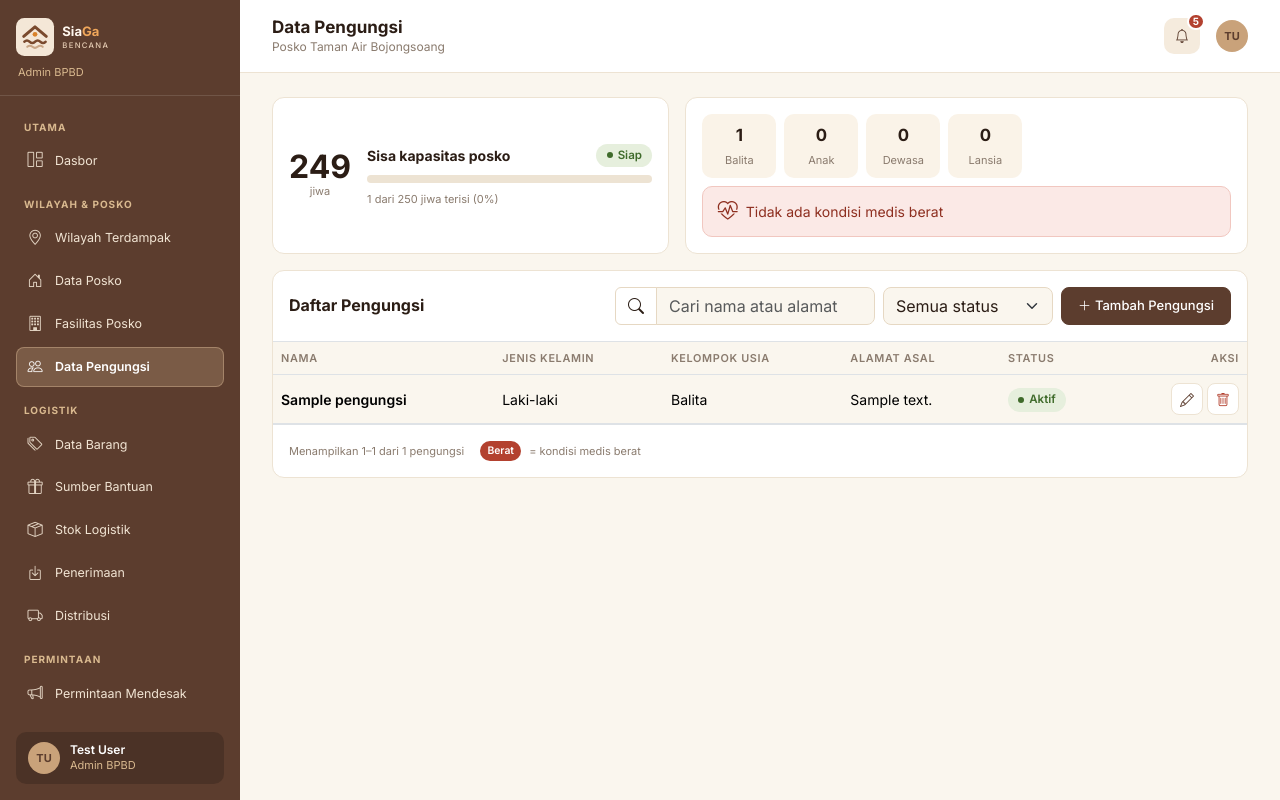
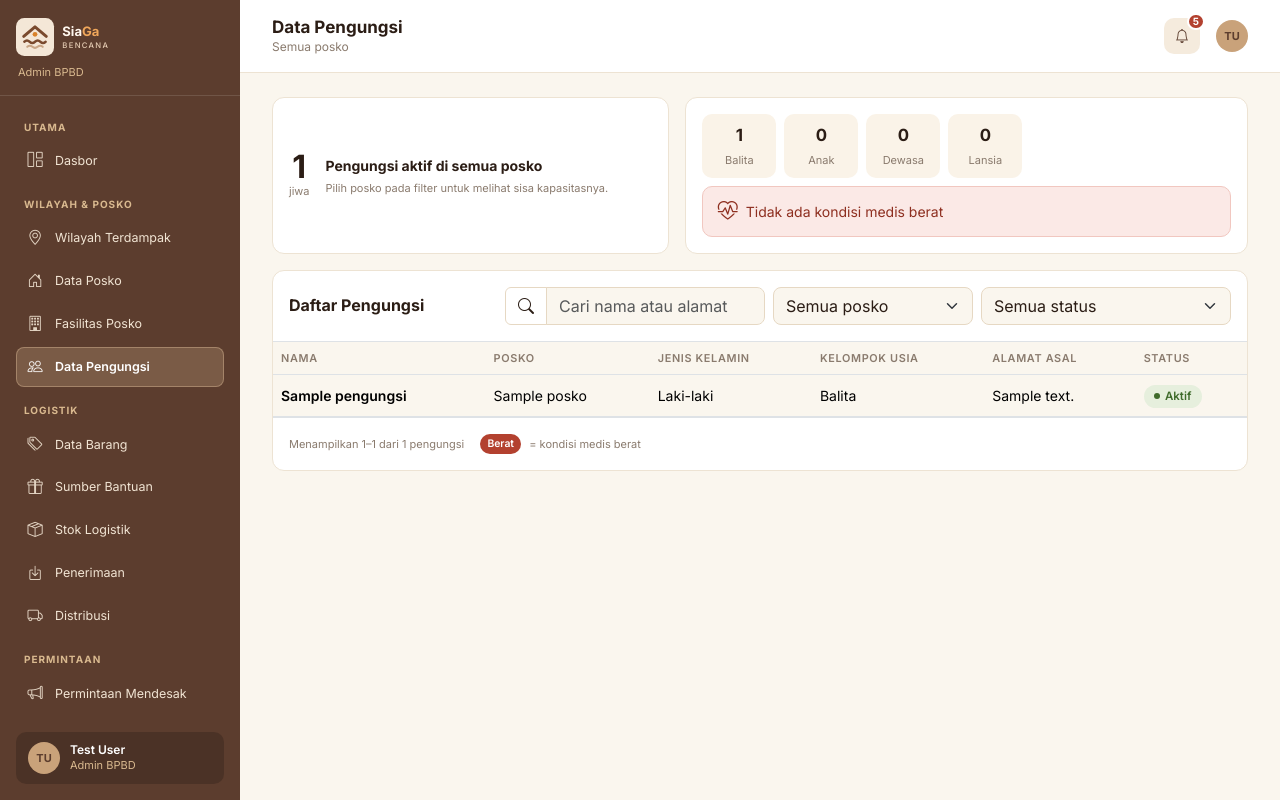
Before and after one commit to PPL-SI4807-KELA-A/SiaGa-Bencana, a Laravel app: page /relawan/pengungsi in a window 1280 px wide. Run offline with Laravel 12, Linux system fonts and the light colour scheme; a user stored in the database is signed in; data comes from the database, SQL or seed files in the repository; tables that the repository leaves empty hold one stand-in row (values such as "Sample post").

Commit message:
DAHIF-3 Kelola Data Pengungsi
Revisi beberapa bagian

```diff
--- a/app/Http/Controllers/PengungsiController.php
+++ b/app/Http/Controllers/PengungsiController.php
@@ -15,12 +15,18 @@ class PengungsiController extends Controller
 {
     public function index(Request $request): View
     {
-        $poskoId = Pengungsi::POSKO_DUMMY_ID;
+        $user = Auth::user();
+        $admin = Pengungsi::adalahAdmin($user);
+        abort_unless($admin || Pengungsi::bolehKelola($user), 403);
+
+        // Relawan: selalu posko miliknya. Admin: semua posko, boleh disaring lewat ?posko=
+        $poskoId = $admin ? ((int) $request->query('posko') ?: null) : (int) $user->posko_id;
+        $dasar = fn () => Pengungsi::query()->when($poskoId, fn ($q) => $q->where('posko_id', $poskoId));
+
         $cari = trim((string) $request->query('q', ''));
         $status = (string) $request->query('status', '');
 
-        $pengungsi = Pengungsi::query()
-            ->where('posko_id', $poskoId)
+        $pengungsi = $dasar()
             ->when($cari !== '', function ($q) use ($cari) {
                 $like = '%'.str_replace(['\\', '%', '_'], ['\\\\', '\\%', '\\_'], $cari).'%';
                 $q->where(fn ($w) => $w->where('nama', 'like', $like)->orWhere('alamat_asal', 'like', $like));
@@ -30,16 +36,32 @@ class PengungsiController extends Controller
             ->paginate(10)
             ->withQueryString();
 
-        $perUsia = Pengungsi::query()
-            ->where('posko_id', $poskoId)
+        $perUsia = $dasar()
             ->where('status', 'Aktif')
             ->selectRaw('kelompok_usia, count(*) as total')
             ->groupBy('kelompok_usia')
             ->pluck('total', 'kelompok_usia');
 
+        $posko = $poskoId ? Pengungsi::infoPosko($poskoId) : null;
+        $namaPosko = Pengungsi::daftarNamaPosko();
+
+        $daftarPosko = [];
+        if ($admin) {
+            foreach (Pengungsi::query()->distinct()->orderBy('posko_id')->pluck('posko_id') as $id) {
+                $daftarPosko[$id] = $namaPosko[$id] ?? 'Posko #'.$id;
+            }
+        }
+
         return view('pengungsi.index', [
             'pengungsi' => $pengungsi,
-            'posko' => Pengungsi::infoPosko($poskoId),
+            'admin' => $admin,
+            'bisaKelola' => ! $admin,
+            'posko' => $posko,
+            'poskoId' => $poskoId,
+            'subjudul' => $posko['nama'] ?? 'Semua posko',
+            'totalAktif' => $dasar()->where('status', 'Aktif')->count(),
+            'namaPosko' => $namaPosko,
+            'daftarPosko' => $daftarPosko,
             'perUsia' => $perUsia,
             'beratIds' => $this->idKondisiBerat($poskoId),
             'cari' => $cari,
@@ -54,7 +76,7 @@ class PengungsiController extends Controller
     {
         Pengungsi::create([
             ...$request->validated(),
-            'posko_id' => Pengungsi::POSKO_DUMMY_ID,
+            'posko_id' => (int) Auth::user()->posko_id,
             'dicatat_oleh' => Auth::id(),
         ]);
 
@@ -65,7 +87,7 @@ class PengungsiController extends Controller
 
     public function update(PengungsiRequest $request, Pengungsi $pengungsi): RedirectResponse
     {
-        abort_unless($pengungsi->posko_id === Pengungsi::POSKO_DUMMY_ID, 404);
+        abort_unless((int) $pengungsi->posko_id === (int) Auth::user()->posko_id, 404);
 
         $pengungsi->update($request->validated());
 
@@ -76,7 +98,8 @@ class PengungsiController extends Controller
 
     public function destroy(Pengungsi $pengungsi): RedirectResponse
     {
-        abort_unless($pengungsi->posko_id === Pengungsi::POSKO_DUMMY_ID, 404);
+        abort_unless(Pengungsi::bolehKelola(Auth::user()), 403);
+        abort_unless((int) $pengungsi->posko_id === (int) Auth::user()->posko_id, 404);
 
         $pengungsi->delete();
 
@@ -87,11 +110,11 @@ class PengungsiController extends Controller
 
     /**
      * ID pengungsi aktif dengan catatan kondisi medis Berat (tabel PBI-11).
-     * Kosong bila tabel kondisi_medis belum ada, tanpa foreign key.
+     * Kosong bila tabel kondisi_medis belum ada. Tanpa foreign key.
      *
      * @return array<int, int>
      */
-    private function idKondisiBerat(int $poskoId): array
+    private function idKondisiBerat(?int $poskoId): array
     {
         if (! Schema::hasTable('kondisi_medis')
             || ! Schema::hasColumns('kondisi_medis', ['pengungsi_id', 'tingkat_kondisi'])) {
@@ -100,7 +123,7 @@ class PengungsiController extends Controller
 
         return DB::table('kondisi_medis')
             ->join('pengungsi', 'pengungsi.id', '=', 'kondisi_medis.pengungsi_id')
-            ->where('pengungsi.posko_id', $poskoId)
+            ->when($poskoId, fn ($q) => $q->where('pengungsi.posko_id', $poskoId))
             ->where('pengungsi.status', 'Aktif')
             ->where('kondisi_medis.tingkat_kondisi', 'Berat')
             ->distinct()
--- a/app/Models/Pengungsi.php
+++ b/app/Models/Pengungsi.php
@@ -4,8 +4,6 @@ namespace App\Models;
 
 use Illuminate\Database\Eloquent\Casts\Attribute;
 use Illuminate\Database\Eloquent\Model;
-use Illuminate\Support\Facades\DB;
-use Illuminate\Support\Facades\Schema;
 
 class Pengungsi extends Model
 {
@@ -13,26 +11,16 @@ class Pengungsi extends Model
 
     public const KELOMPOK_USIA = ['Balita', 'Anak', 'Dewasa', 'Lansia'];
 
-    public const STATUS = ['Aktif', 'Pindah Posko', 'Kembali ke Rumah', 'Dirujuk'];
+    public const STATUS = ['Aktif', 'Pindah Posko', 'Kembali ke Rumah', 'Dirujuk ke Fasilitas Kesehatan'];
 
     public const WARNA_STATUS = [
         'Aktif' => 'pill-aktif',
         'Pindah Posko' => 'pill-warn',
-        'Dirujuk' => 'pill-warn',
+        'Dirujuk ke Fasilitas Kesehatan' => 'pill-warn',
         'Kembali ke Rumah' => 'pill-muted',
     ];
 
-    /**
-     * Sementara belum ada login Relawan dan tabel posko (PBI-02 milik Dhafa),
-     * semua pengungsi dicatat di satu posko dummy ini.
-     */
-    public const POSKO_DUMMY_ID = 1;
-
-    public const POSKO_DUMMY = [
-        'nama' => 'Posko Taman Air Bojongsoang',
-        'wilayah' => 'Kec. Bojongsoang',
-        'kapasitas' => 250,
-    ];
+    public const PERAN_ADMIN = 'Admin BPBD';
 
     protected $table = 'pengungsi';
 
@@ -62,28 +50,35 @@ class Pengungsi extends Model
         return Attribute::make(set: fn ($v) => ($v === null || trim((string) $v) === '') ? null : trim((string) $v));
     }
 
+    public static function adalahAdmin($user): bool
+    {
+        return $user !== null && $user->role === self::PERAN_ADMIN;
+    }
+
+    /** Boleh tambah/ubah/hapus: akun non-Admin yang punya posko_id (Relawan Posko). */
+    public static function bolehKelola($user): bool
+    {
+        return $user !== null && ! self::adalahAdmin($user) && (int) $user->posko_id > 0;
+    }
+
+    /** Peta id posko => nama posko, dibaca dari tabel posko. */
+    public static function daftarNamaPosko(): array
+    {
+        return Posko::query()->pluck('nama_posko', 'id')->all();
+    }
+
     /**
-     * Ringkasan kapasitas posko. Memakai tabel `posko` (PBI-02) bila sudah ada,
-     * kalau belum memakai data dummy di POSKO_DUMMY. Tidak ada foreign key.
+     * Ringkasan kapasitas satu posko. Membaca kolom nama_posko, kapasitas, dan
+     * status_operasional dari tabel posko (PBI-02), tanpa foreign key.
      */
     public static function infoPosko(int $poskoId): array
     {
-        $nama = self::POSKO_DUMMY['nama'];
-        $wilayah = self::POSKO_DUMMY['wilayah'];
-        $kapasitas = self::POSKO_DUMMY['kapasitas'];
-        $beroperasi = true;
+        $posko = Posko::query()->find($poskoId);
 
-        if (Schema::hasTable('posko')
-            && Schema::hasColumns('posko', ['id', 'nama', 'kapasitas_maksimum', 'beroperasi'])) {
-            $row = DB::table('posko')->where('id', $poskoId)->first();
-
-            if ($row) {
-                $nama = $row->nama;
-                $kapasitas = (int) $row->kapasitas_maksimum;
-                $beroperasi = (bool) $row->beroperasi;
-                $wilayah = '';
-            }
-        }
+        $ditemukan = $posko !== null;
+        $nama = $posko?->nama_posko ?? 'Posko #'.$poskoId;
+        $kapasitas = (int) ($posko?->kapasitas ?? 0);
+        $beroperasi = $posko?->status_operasional === 'Beroperasi';
 
         $terisi = static::query()->where('posko_id', $poskoId)->where('status', 'Aktif')->count();
         $sisa = max($kapasitas - $terisi, 0);
@@ -97,6 +92,6 @@ class Pengungsi extends Model
             $label = 'Siap';
         }
 
-        return compact('nama', 'wilayah', 'kapasitas', 'beroperasi', 'terisi', 'sisa', 'persen', 'label');
+        return compact('ditemukan', 'nama', 'kapasitas', 'beroperasi', 'terisi', 'sisa', 'persen', 'label');
     }
 }
--- a/resources/views/pengungsi/index.blade.php
+++ b/resources/views/pengungsi/index.blade.php
@@ -2,16 +2,18 @@
 
 @section('title', 'Data Pengungsi')
 @section('judul', 'Data Pengungsi')
-@section('subjudul', $posko['nama'])
+@section('subjudul', $subjudul)
 @section('menu_aktif', 'pengungsi')
 
 @php
     $editId = old('_pengungsi_id');
-    $bukaModal = $errors->any() && $editId !== null;
+    $bukaModal = $bisaKelola && $errors->any() && $editId !== null;
     $modalEdit = $bukaModal && $editId !== 'baru';
     $formAction = $modalEdit ? route('pengungsi.update', $editId) : route('pengungsi.store');
-    $warnaBadge = ['Siap' => 'badge-siap', 'Hampir Penuh' => 'badge-hampir', 'Penuh' => 'badge-penuh'][$posko['label']];
-    $warnaBar = ['Siap' => '#4F7A3A', 'Hampir Penuh' => '#C98512', 'Penuh' => '#B3412F'][$posko['label']];
+    if ($posko) {
+        $warnaBadge = ['Siap' => 'badge-siap', 'Hampir Penuh' => 'badge-hampir', 'Penuh' => 'badge-penuh'][$posko['label']];
+        $warnaBar = ['Siap' => '#4F7A3A', 'Hampir Penuh' => '#C98512', 'Penuh' => '#B3412F'][$posko['label']];
+    }
     $jumlahBerat = count($beratIds);
 @endphp
 
@@ -57,6 +59,7 @@
     {{-- RINGKASAN: sisa kapasitas + kelompok usia + kondisi berat (Gambar 4.7) --}}
     <div class="row g-3 mb-3">
         <div class="col-lg-5">
+            @if ($posko)
             <div class="sg-card p-3 h-100 d-flex align-items-center gap-3">
                 <div class="text-center">
                     <div class="big-num">{{ $posko['sisa'] }}</div>
@@ -73,6 +76,18 @@
                     <div class="stat-label mt-2">{{ $posko['terisi'] }} dari {{ $posko['kapasitas'] }} jiwa terisi ({{ $posko['persen'] }}%)</div>
                 </div>
             </div>
+            @else
+            <div class="sg-card p-3 h-100 d-flex align-items-center gap-3">
+                <div class="text-center">
+                    <div class="big-num">{{ $totalAktif }}</div>
+                    <div class="stat-label">jiwa</div>
+                </div>
+                <div>
+                    <span class="fw-bold">Pengungsi aktif di semua posko</span>
+                    <div class="stat-label mt-1">Pilih posko pada filter untuk melihat sisa kapasitasnya.</div>
+                </div>
+            </div>
+            @endif
         </div>
         <div class="col-lg-7">
             <div class="sg-card p-3 h-100 d-flex flex-wrap align-items-center gap-2">
@@ -105,15 +120,25 @@
                     <span class="input-group-text bg-white" style="border-color:#E6D8C3;"><i class="bi bi-search"></i></span>
                     <input type="search" name="q" value="{{ $cari }}" class="form-control" placeholder="Cari nama atau alamat" aria-label="Cari nama atau alamat">
                 </div>
-                <select name="status" class="form-select" style="width: 170px;" aria-label="Filter status" onchange="this.form.submit()">
+                @if ($admin)
+                    <select name="posko" class="form-select" style="width: 200px;" aria-label="Filter posko" onchange="this.form.submit()">
+                        <option value="">Semua posko</option>
+                        @foreach ($daftarPosko as $idPosko => $labelPosko)
+                            <option value="{{ $idPosko }}" @selected((int) $poskoId === (int) $idPosko)>{{ $labelPosko }}</option>
+                        @endforeach
+                    </select>
+                @endif
+                <select name="status" class="form-select" style="width: 250px;" aria-label="Filter status" onchange="this.form.submit()">
                     <option value="">Semua status</option>
                     @foreach ($statusList as $s)
                         <option value="{{ $s }}" @selected($filterStatus === $s)>{{ $s }}</option>
                     @endforeach
                 </select>
-                <button type="button" class="btn btn-sg" data-bs-toggle="modal" data-bs-target="#modalPengungsi">
-                    <i class="bi bi-plus-lg me-1"></i>Tambah Pengungsi
-                </button>
+                @if ($bisaKelola)
+                    <button type="button" class="btn btn-sg" data-bs-toggle="modal" data-bs-target="#modalPengungsi">
+                        <i class="bi bi-plus-lg me-1"></i>Tambah Pengungsi
+                    </button>
+                @endif
             </form>
         </div>
 
@@ -128,11 +153,12 @@
                     <thead>
                         <tr>
                             <th>Nama</th>
+                            @if ($admin)<th>Posko</th>@endif
                             <th>Jenis Kelamin</th>
                             <th>Kelompok Usia</th>
                             <th>Alamat Asal</th>
                             <th>Status</th>
-                            <th class="text-end">Aksi</th>
+                            @if ($bisaKelola)<th class="text-end">Aksi</th>@endif
                         </tr>
                     </thead>
                     <tbody>
@@ -144,10 +170,12 @@
                                         <span class="chip-berat"><i class="bi bi-heart-pulse-fill me-1"></i>Berat</span>
                                     @endif
                                 </td>
+                                @if ($admin)<td>{{ $namaPosko[$p->posko_id] ?? 'Posko #'.$p->posko_id }}</td>@endif
                                 <td>{{ $p->jenis_kelamin }}</td>
                                 <td>{{ $p->kelompok_usia }}</td>
                                 <td>{{ $p->alamat_asal }}</td>
                                 <td><span class="pill {{ \App\Models\Pengungsi::WARNA_STATUS[$p->status] ?? 'pill-muted' }}">{{ $p->status }}</span></td>
+                                @if ($bisaKelola)
                                 <td class="text-end text-nowrap">
                                     <button type="button" class="btn-icon" data-bs-toggle="modal" data-bs-target="#modalPengungsi"
                                             data-update-url="{{ route('pengungsi.update', $p) }}"
@@ -164,6 +192,7 @@
                                             data-nama="{{ $p->nama }}"
                                             aria-label="Hapus {{ $p->nama }}"><i class="bi bi-trash"></i></button>
                                 </td>
+                                @endif
                             </tr>
                         @endforeach
                     </tbody>
@@ -180,6 +209,7 @@
     </div>
 </div>
 
+@if ($bisaKelola)
 {{-- MODAL TAMBAH / UBAH (Gambar 4.8) --}}
 <div class="modal fade" id="modalPengungsi" tabindex="-1" aria-labelledby="judulModalPengungsi" aria-hidden="true">
     <div class="modal-dialog modal-dialog-centered modal-lg">
@@ -260,7 +290,7 @@
                         @error('status')
                             <div class="invalid-feedback">{{ $message }}</div>
                         @else
-                            <div class="form-text">Aktif, Pindah Posko, Kembali ke Rumah, atau Dirujuk.</div>
+                            <div class="form-text">Aktif, Pindah Posko, Kembali ke Rumah, atau Dirujuk ke Fasilitas Kesehatan.</div>
                         @enderror
                     </div>
                 </div>
@@ -296,9 +326,11 @@
         </div>
     </div>
 </div>
+@endif
 @endsection
 
 @push('scripts')
+@if ($bisaKelola)
 <script>
     (function () {
         const modalEl = document.getElementById('modalPengungsi');
@@ -341,4 +373,5 @@
         }
     })();
 </script>
+@endif
 @endpush
--- a/routes/web.php
+++ b/routes/web.php
@@ -117,11 +117,16 @@ Route::middleware(['auth', 'peran:Admin BPBD'])->group(function () {
 });
 
 // DAHIF-3
-Route::middleware(['auth', 'peran:Admin BPBD,Relawan Posko'])->group(function () {
-    Route::resource('relawan/pengungsi', PengungsiController::class)
-        ->only(['index', 'store', 'update', 'destroy'])
-        ->parameters(['pengungsi' => 'pengungsi'])
-        ->names('pengungsi');
+Route::middleware('auth')->group(function () {
+    Route::get('relawan/pengungsi', [PengungsiController::class, 'index'])
+        ->middleware('peran:Admin BPBD,Relawan Posko')
+        ->name('pengungsi.index');
+
+    Route::middleware('peran:Relawan Posko')->group(function () {
+        Route::post('relawan/pengungsi', [PengungsiController::class, 'store'])->name('pengungsi.store');
+        Route::put('relawan/pengungsi/{pengungsi}', [PengungsiController::class, 'update'])->name('pengungsi.update');
+        Route::delete('relawan/pengungsi/{pengungsi}', [PengungsiController::class, 'destroy'])->name('pengungsi.destroy');
+    });
 });
 
 // DAHIF-5
```
Also changed, not shown: app/Http/Requests/PengungsiRequest.php (+6 -3 lines), database/seeders/PengungsiSeeder.php (+20 -14 lines), tests/Feature/PengungsiTest.php (+180 -44 lines), database/migrations/2026_11_25_000000_ubah_status_dirujuk_pada_pengungsi.php (added).
